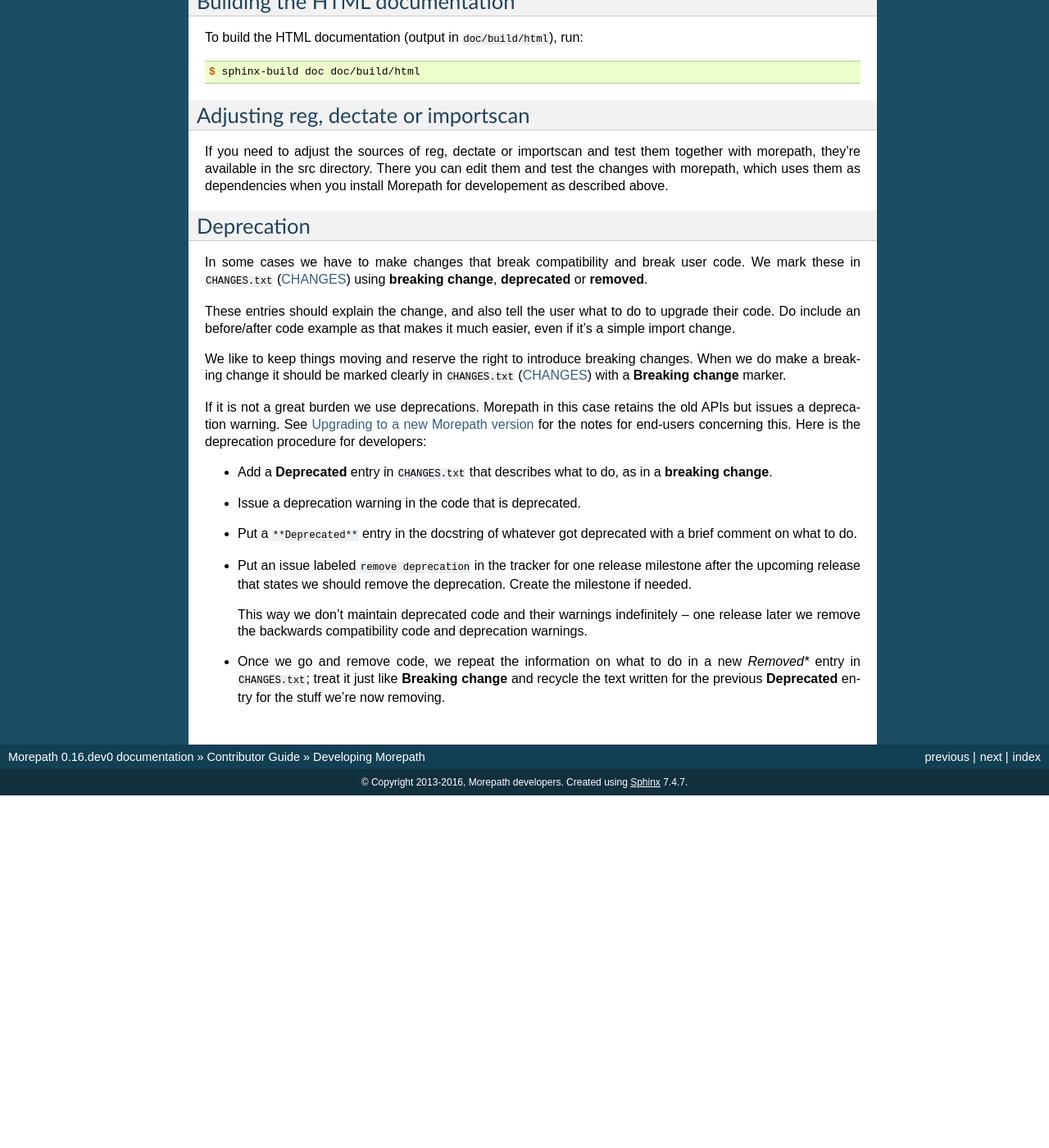
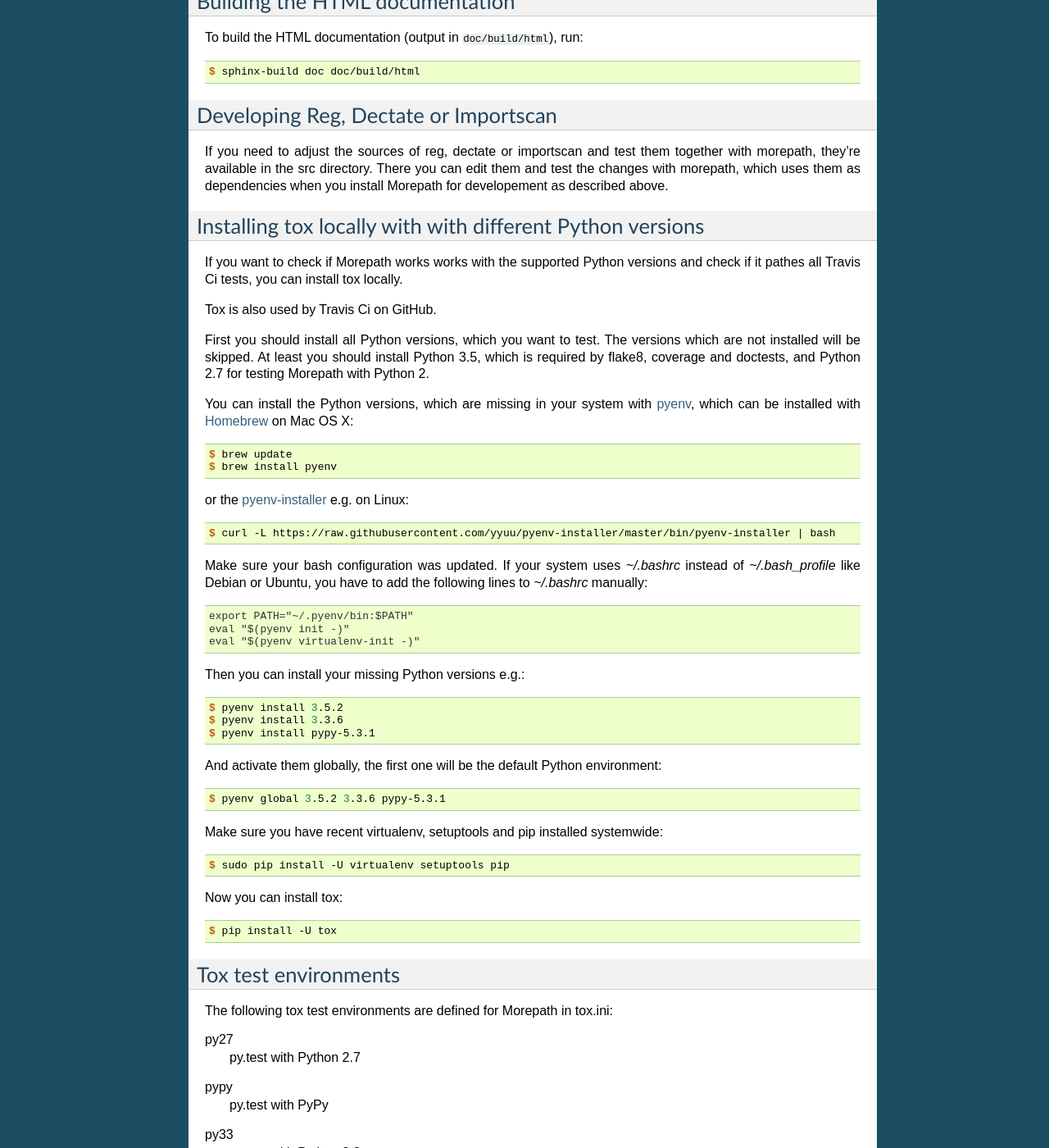
Before and after one commit to morepath/morepath, a Sphinx documentation site: the page built from doc/developing.rst, in a window 1280 px wide and 1400 px high, scrolled down 1888 px. Shown: the whole window at 82% size. Built offline with Sphinx 7.4.7, drawn with Linux system fonts in a browser that asks for light colours; before the commit the page ends 2858 px from its top, so only the background shows below that; some of the changed text lies outside the part shown.

Commit message:
Explain how to use tox locally

```diff
--- a/doc/developing.rst
+++ b/doc/developing.rst
@@ -124,13 +124,112 @@
 
   $ sphinx-build doc doc/build/html
 
-Adjusting reg, dectate or importscan
-------------------------------------
+Developing Reg, Dectate or Importscan
+-------------------------------------
 
 If you need to adjust the sources of reg, dectate or importscan and test them
 together with morepath, they're available in the src directory.
 There you can edit them and test the changes with morepath, which uses them as
 dependencies when you install Morepath for developement as described above.
+
+Installing tox locally with with different Python versions
+----------------------------------------------------------
+
+If you want to check if Morepath works works with the supported Python versions
+and check if it pathes all Travis Ci tests, you can install tox locally.
+
+Tox is also used by Travis Ci on GitHub.
+
+First you should install all Python versions, which you want to test. The
+versions which are not installed will be skipped. At least you should install
+Python 3.5, which is required by flake8, coverage and doctests, and Python 2.7
+for testing Morepath with Python 2.
+
+You can install the Python versions, which are missing in your system with
+pyenv_, which can be installed with Homebrew_ on Mac OS X::
+
+  $ brew update
+  $ brew install pyenv
+
+or the `pyenv-installer`_ e.g. on Linux::
+
+  $ curl -L https://raw.githubusercontent.com/yyuu/pyenv-installer/master/bin/pyenv-installer | bash
+
+Make sure your bash configuration was updated. If your system uses `~/.bashrc`
+instead of `~/.bash_profile` like Debian or Ubuntu, you have to add the
+following lines to `~/.bashrc` manually::
+
+  export PATH="~/.pyenv/bin:$PATH"
+  eval "$(pyenv init -)"
+  eval "$(pyenv virtualenv-init -)"
+
+Then you can install your missing Python versions e.g.::
+
+  $ pyenv install 3.5.2
+  $ pyenv install 3.3.6
+  $ pyenv install pypy-5.3.1
+
+And activate them globally, the first one will be the default
+Python environment::
+
+  $ pyenv global 3.5.2 3.3.6 pypy-5.3.1
+
+Make sure you have recent virtualenv, setuptools and pip installed
+systemwide::
+
+  $ sudo pip install -U virtualenv setuptools pip
+
+Now you can install tox::
+
+  $ pip install -U tox
+
+.. _pyenv: https://github.com/yyuu/pyenv
+
+.. _Homebrew: https://github.com/yyuu/pyenv#homebrew-on-mac-os-x
+
+.. _`pyenv-installer`: https://github.com/yyuu/pyenv-installer#pyenv-installer
+
+Tox test environments
+---------------------
+
+The following tox test environments are defined for Morepath in tox.ini:
+
+py27
+  py.test with Python 2.7
+
+pypy
+  py.test with PyPy
+
+py33
+  py.test with Python 3.3
+
+py34
+  py.test with Python 3.4
+
+py35
+  py.test with Python 3.5
+
+pep8
+  Flake8 tests in Python 3.5 environment
+
+coverage
+  Coverage test for py.test in Python 3.5 environment
+
+docs
+  Doctests in Python 3.5 environment
+
+Running tox locally
+-------------------
+
+You can run all tox tests with::
+
+  $ tox
+
+You can also specify a test environment to run::
+
+  $ tox -e py35
+  $ tox -e pep8
+  $ tox -e docs
 
 Deprecation
 -----------
```
